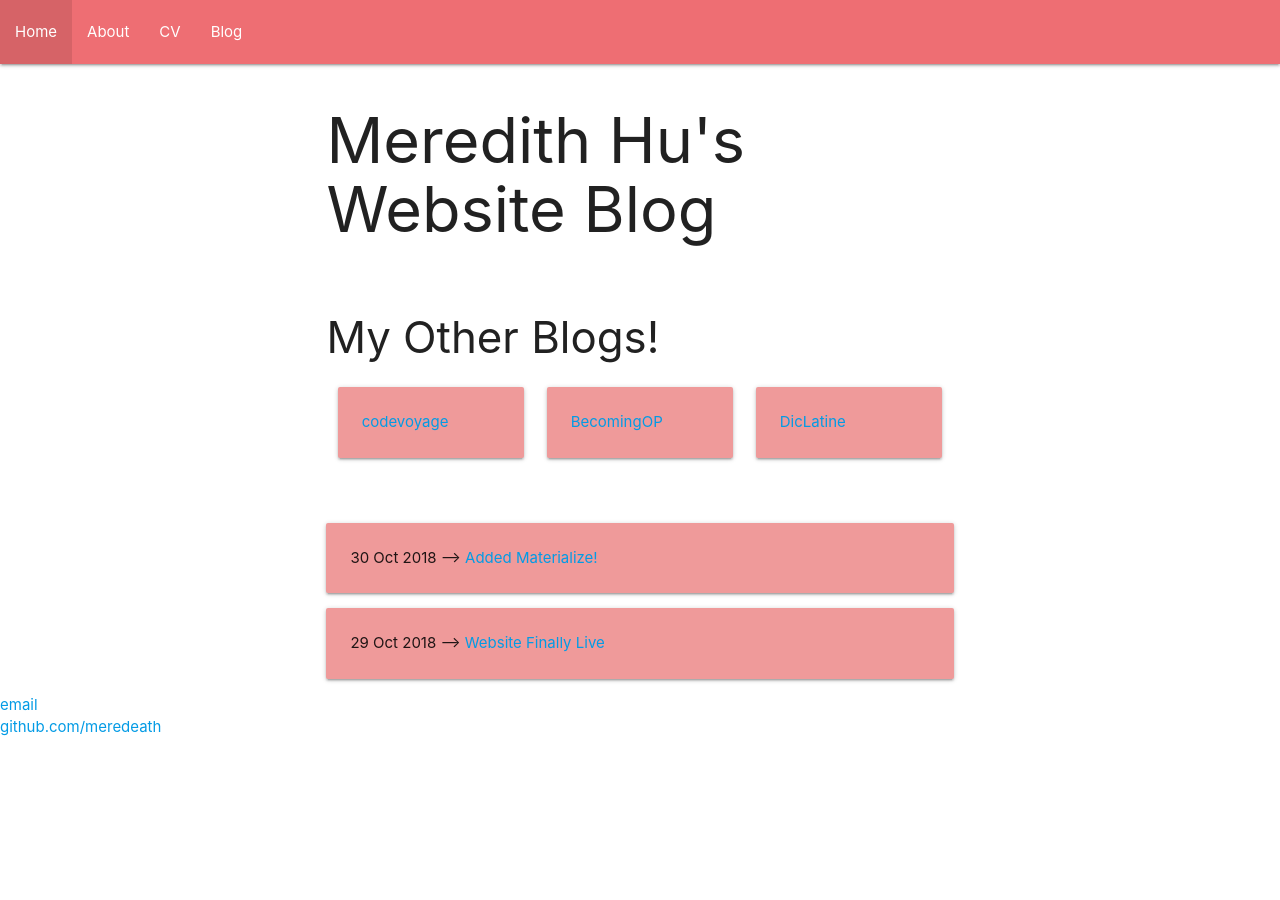
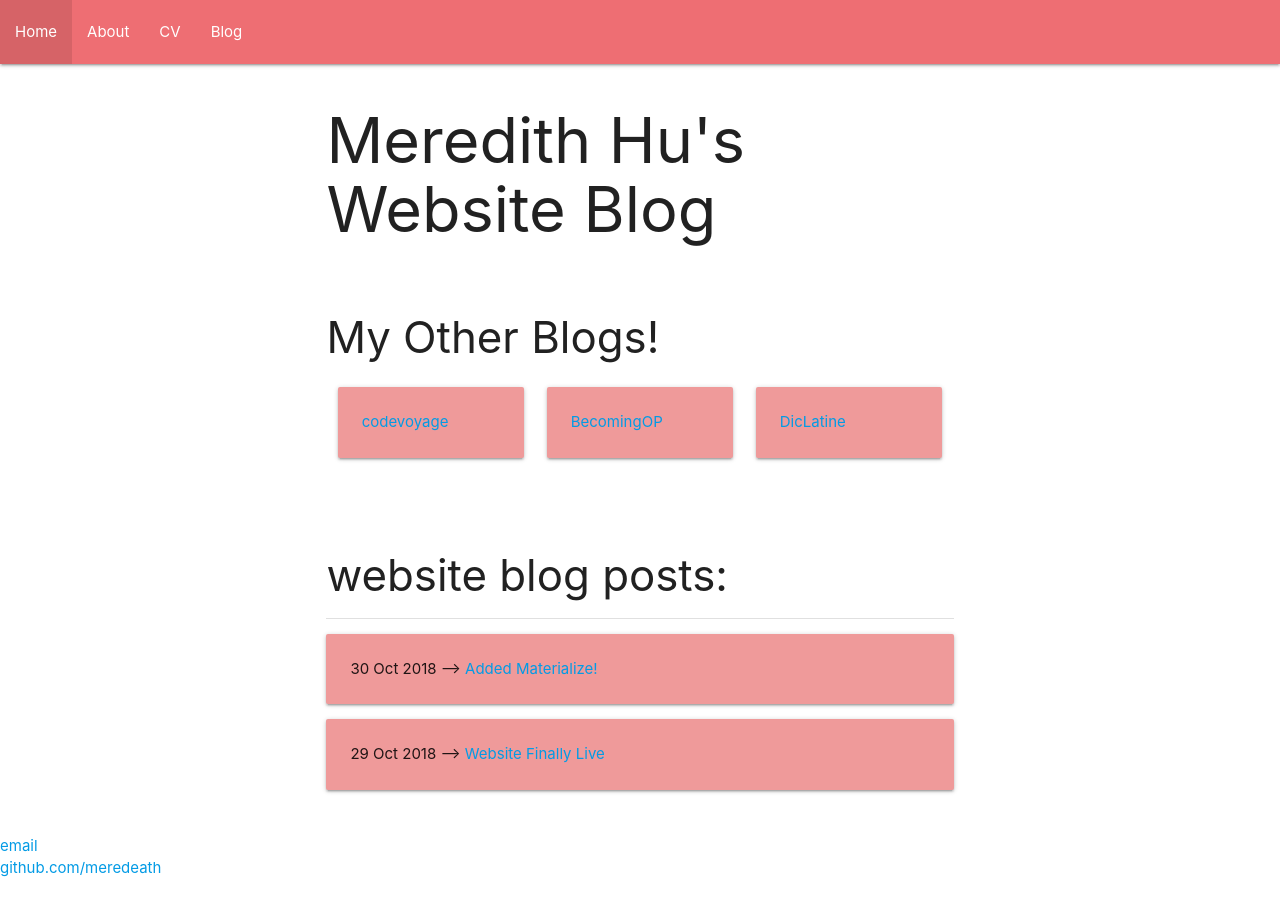
Before and after one commit to meredithmhu/meredithmhu.github.io, a Jekyll site: the page built from blog/index.html, in a window 1280 px wide. Built offline with Jekyll 4.4.1, drawn with Linux system fonts in a browser that asks for light colours.

Commit message:
made sectioning clearer

```diff
--- a/blog/index.html
+++ b/blog/index.html
@@ -25,10 +25,14 @@ title: Meredith Hu's Website Blog
     		</div>
 	</div>
 
+<div class = "section">
+	<h3>website blog posts:</h3>
+	<div class = "divider"></div>
 	<ul class="posts">
 
 	  {% for post in site.posts %}
 	    <li><div class = "card-panel red lighten-3">{{ post.date | date_to_string }} --> <a href="{{ post.url }}" title="{{ post.title }}">{{ post.title }}</a></div></li>
 	  {% endfor %}
 	</ul>
+	</div>
 </div>
```
